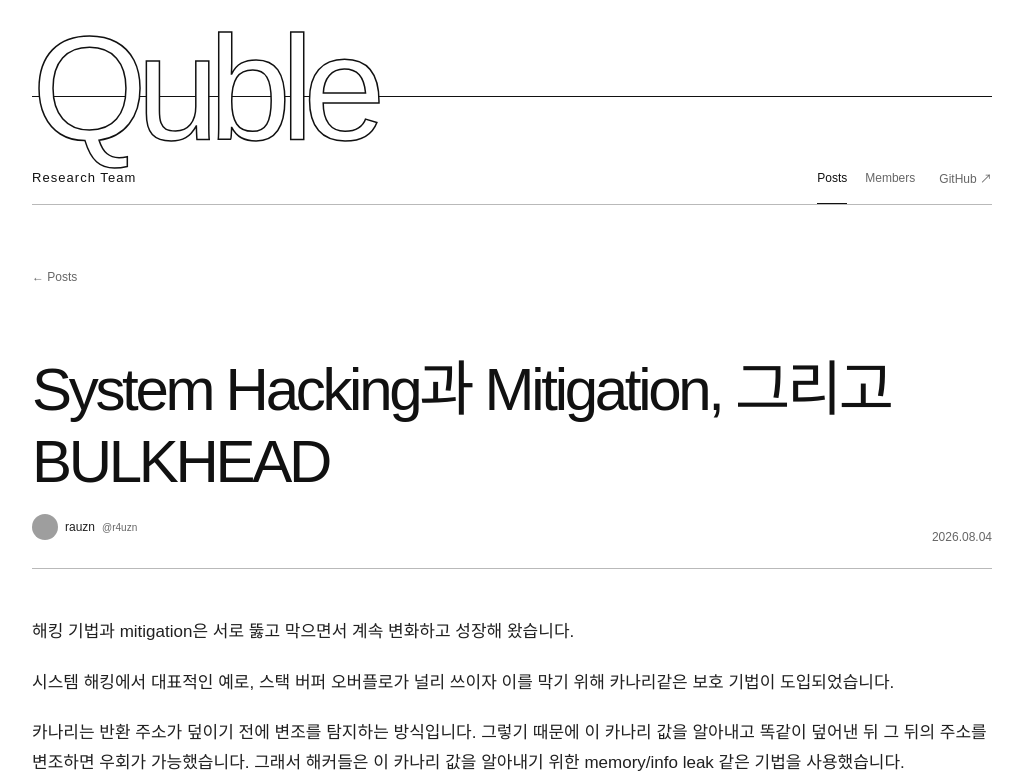
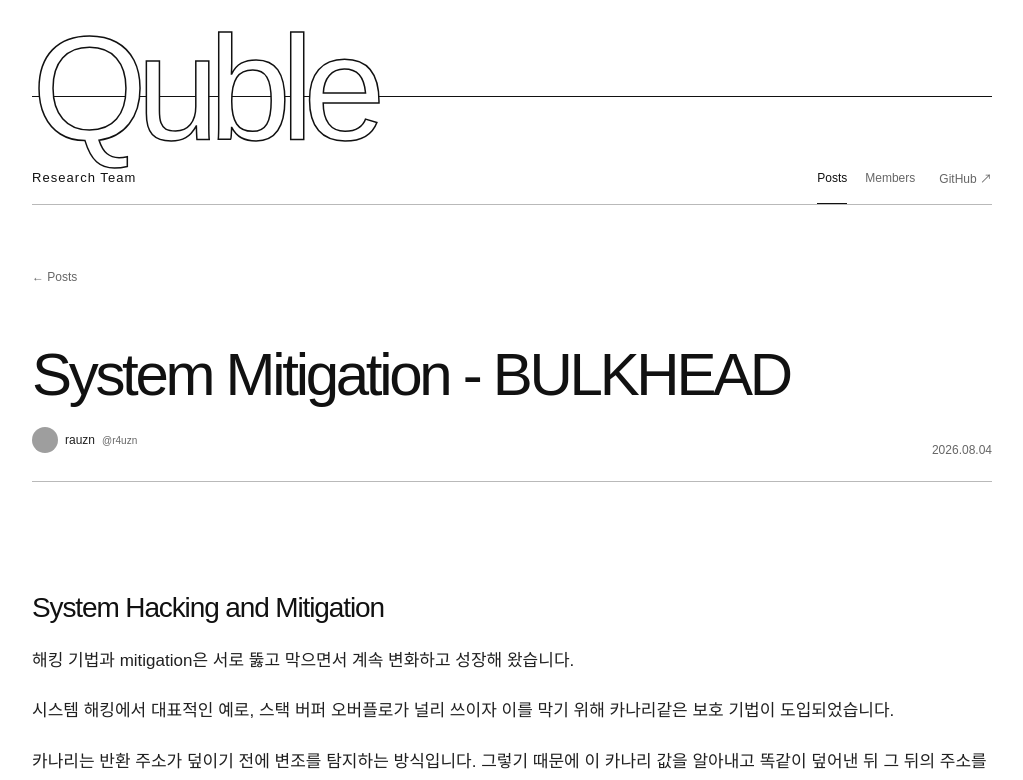
Before and after one commit to SecurityQuble/SecurityQuble.github.io, a Next.js app: page /posts/system-hacking-mitigation-bulkhead in a window 1280 px wide. Shown: the top 780 px of the page, without its empty margins (128-1151 px from the left). Built offline with nearby package versions, Linux system fonts and the light colour scheme; grey boxes are pictures that could not be loaded.

Commit message:
Rename post title and add opening section heading.
Use System Mitigation - BULKHEAD as the post title and start the body with System Hacking and Mitigation at the same size as other section headings.

```diff
--- a/app/content.ts
+++ b/app/content.ts
@@ -24,7 +24,7 @@ export const members: Member[] = [
 export const posts: BlogPost[] = [
   {
     slug: "system-hacking-mitigation-bulkhead",
-    title: "System Hacking과 Mitigation, 그리고 BULKHEAD",
+    title: "System Mitigation - BULKHEAD",
     content:
       "해킹 기법과 mitigation의 공진화를 따라가며, NDSS 2025 BULKHEAD를 통해 PKS 기반 커널 컴포넌트 격리의 방향성을 살펴봅니다.",
     date: "2026-08-04",
--- a/app/posts/system-hacking-mitigation-bulkhead/page.tsx
+++ b/app/posts/system-hacking-mitigation-bulkhead/page.tsx
@@ -35,6 +35,7 @@ export default function SystemHackingMitigationBulkheadPost() {
         </header>
 
         <div className="article-content">
+          <h2>System Hacking and Mitigation</h2>
           <p>
             해킹 기법과 mitigation은 서로 뚫고 막으면서 계속 변화하고 성장해 왔습니다.
           </p>
```
Also changed, not shown: app/posts/system-hacking-mitigation-bulkhead/content.md (+2 -0 lines).
